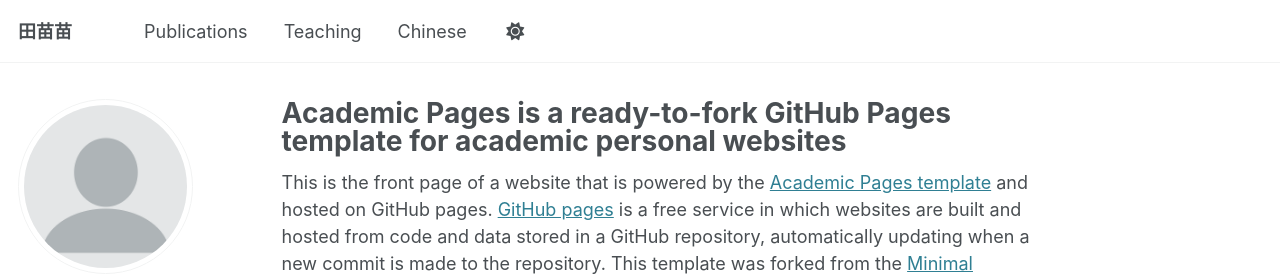
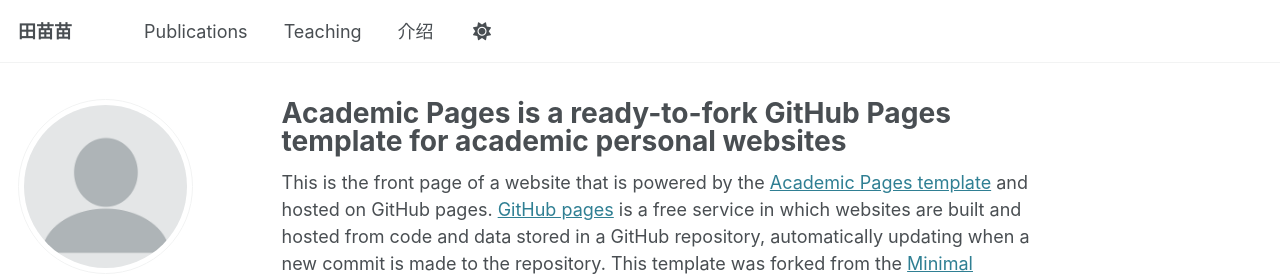
Before and after one commit to dmtian/dmtian.github.io, a Jekyll site: the page built from _pages/about.md, in a window 1280 px wide. Shown: the top 276 px of the page. Built offline with Jekyll 4.4.1, drawn with Linux system fonts in a browser that asks for light colours.

Commit message:
Update navigation.yml

```diff
--- a/_data/navigation.yml
+++ b/_data/navigation.yml
@@ -14,5 +14,5 @@ main:
   - title: "Teaching"
     url: /teaching/
 
-  - title: "Chinese"
+  - title: "介绍"
     url: /chinese/
```
